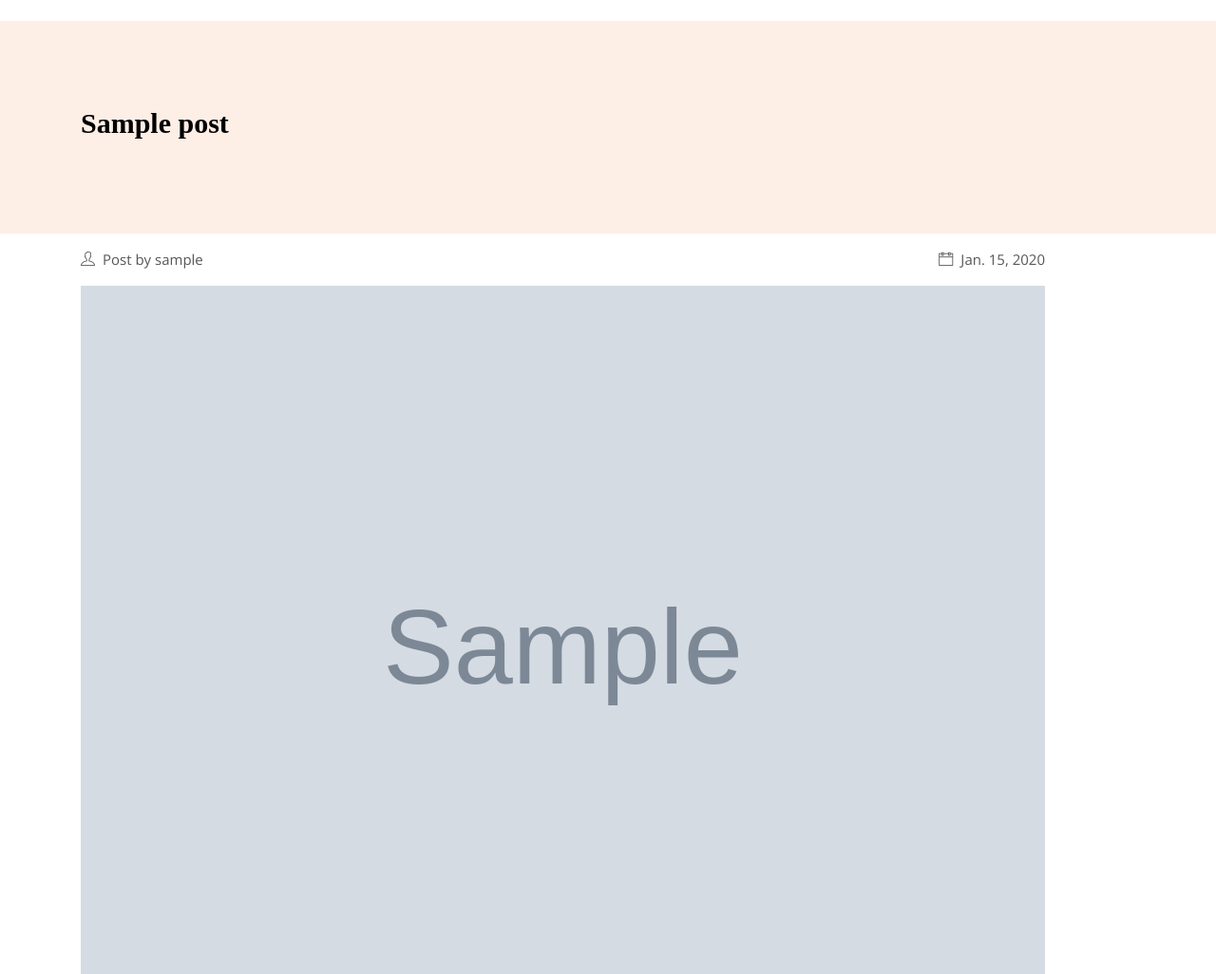
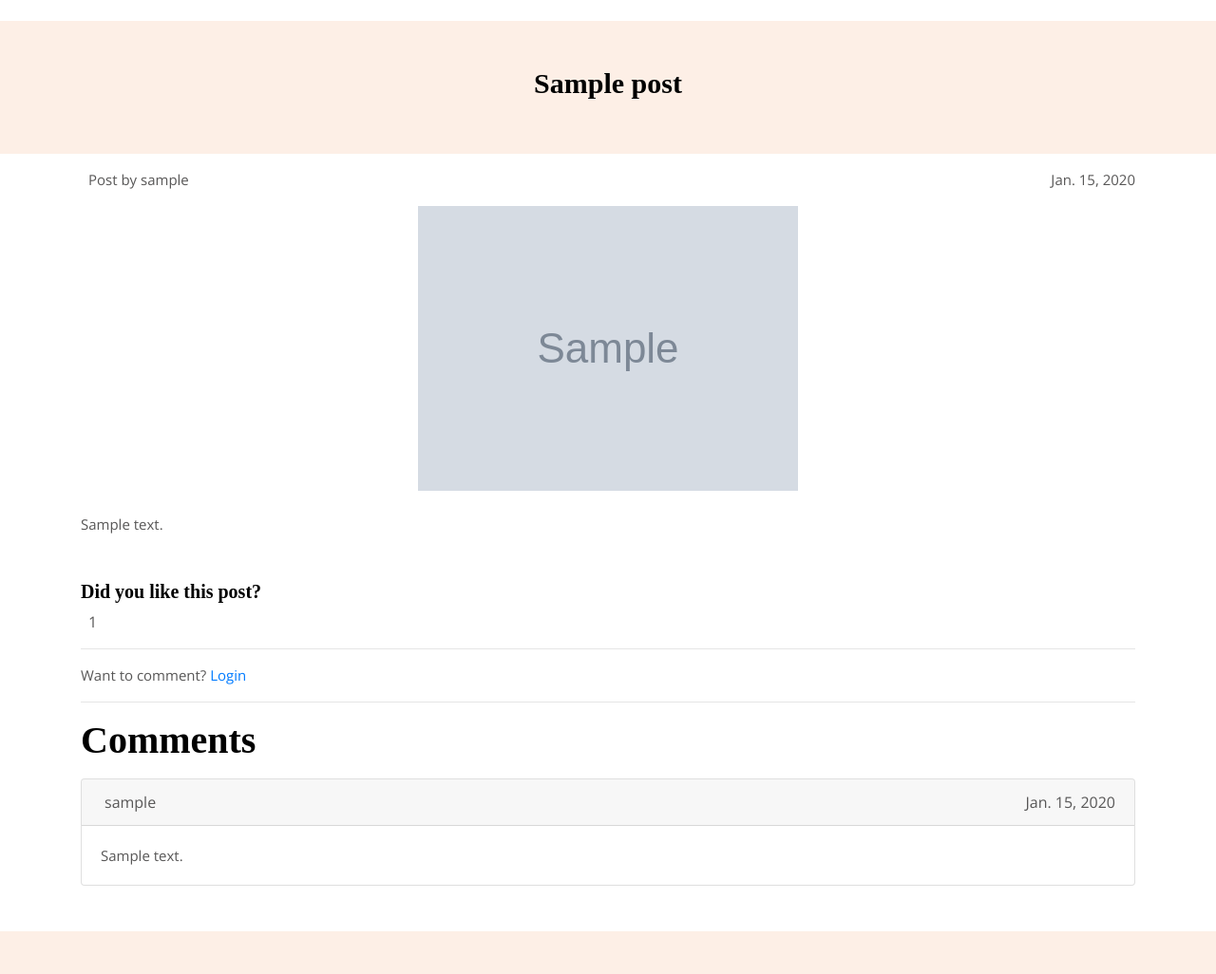
Before and after one commit to Gustavo-F/blog-django-girls, a Django app: a page that uses templates/base.html in a window 1280 px wide. Shown: the part 324-1350 px from the top of the page at 95% size. Run offline with Django 3.2, Linux system fonts and the light colour scheme; tables that the repository leaves empty hold one stand-in row (values such as "Sample post"); grey boxes marked "Sample" are stand-in pictures; some libraries are stand-ins or nearby versions; some web fonts are replaced.

Commit message:
added fontawesome and model to remove comment

```diff
--- a/blog/templates/blog/categories.html
+++ b/blog/templates/blog/categories.html
@@ -27,7 +27,7 @@
                                 class="btn-sm btn-danger" type="button"
                                 onclick="openRemoveModal({{ category.pk }}, '{{ category.name }}')"
                             >
-                                <i class="ti-trash"></i>
+                                <i class="fa-solid fa-trash"></i>
                             </button>
                         </td>
                         <td>
@@ -35,7 +35,7 @@
                                  class="btn-sm btn-warning" type="button"
                                 onclick="openEditModal({{ category.pk }}, '{{ category.name }}')"
                             >
-                                <i class="ti-pencil"></i>
+                                <i class="fa-solid fa-pen-to-square"></i>
                             </button>
                         </td>
                     </tr>
--- a/blog/templates/blog/post_details.html
+++ b/blog/templates/blog/post_details.html
@@ -5,10 +5,10 @@
 
 {% block content %}
     <!-- page-title -->
-    <section class="section bg-secondary">
+    <section class="section bg-secondary py-5">
         <div class="container">
             <div class="row">
-                <div class="col-lg-12">
+                <div class="col-lg-12 text-center">
                     <h4>{{ post.title }}</h4>
                 </div>
             </div>
@@ -17,17 +17,25 @@
     <!-- /page-title -->
 
     <div class="container">
-
         <!-- Text -->
         <div class="row">
-            <div class="col-lg-11">
+            <div class="col-lg-12">
                 <ul class="list-inline d-flex justify-content-between py-3">
-                    <li class="list-inline-item"><i class="ti-user mr-2"></i>Post by {{ post.author }}</li>
-                    <li class="list-inline-item"><i class="ti-calendar mr-2"></i>{{ post.published_date | naturalday }}</li>
+                    <li class="list-inline-item"><i class="fa-solid fa-user mr-2"></i>Post by {{ post.author }}</li>
+                    <li class="list-inline-item"><i class="fa-solid fa-calendar mr-2"></i>{{ post.published_date | naturalday }}</li>
                 </ul>
 
                 {% if post.thumbnail %}
-                    <img src="{{ post.thumbnail.url }}" alt="{{ post.title }}" class="w-100 img-fluid mb-4">
+                    <div class="row">
+                        <div class="col-lg-12 text-center">
+                            <img
+                                src="{{ post.thumbnail.url }}"
+                                alt="{{ post.title }}"
+                                class="w-auto img-fluid mb-4"
+                                style="max-height: 400px;"
+                            >
+                        </div>
+                    </div>
                 {% endif %}
 
                 <div class="content">
@@ -36,65 +44,33 @@
             </div>
         </div>
 
-        <!-- Like -->
-        <div class="d-block mt-5">
-            <h5 class="text-end">Did you like this post?</h5>
-
-            {% if user_approval %}
-
-                {% if user_approval.is_approved %}
-                    <div class="row">
-                        <div class="col-1">
-                            <a class="btn btn-secondary" type="button" href="{% url 'blog:like_post' pk=post.pk like_bool=True %}">
-                                <i class="ti-thumb-up">Like</i>
-                            </a>
-                        </div>
-                        <div class="col-1">
-                            <a class="btn" type="button" href="{% url 'blog:dislike_post' pk=post.pk like_bool=False %}">
-                                <i class="ti-thumb-down">Dislike</i>
-                            </a>
-                        </div>
-                    </div>
-                {% else %}
-                    <div class="row">
-                        <div class="col-1">
-                            <a class="btn" type="button" href="{% url 'blog:like_post' pk=post.pk like_bool=True %}">
-                                <i class="ti-thumb-up">Like</i>
-                            </a>
-                        </div>
-                        <div class="col-1">
-                            <a class="btn  btn-secondary"type="button" href="{% url 'blog:dislike_post' pk=post.pk like_bool=False %}">
-                                <i class="ti-thumb-down">Dislike</i>
-                            </a>
-                        </div>
-                    </div>
-                {% endif %}
-
-            {% else %}
-                <div class="row">
-                    <div class="col-1">
-                        <a class="btn" type="button" href="{% url 'blog:like_post' pk=post.pk like_bool=True %}">
-                            <i class="ti-thumb-up">Like</i>
-                        </a>
-                    </div>
-                    <div class="col-1">
-                        <a class="btn" type="button" href="{% url 'blog:dislike_post' pk=post.pk like_bool=False %}">
-                            <i class="ti-thumb-down">Dislike</i>
-                        </a>
-                    </div>
+        <!-- Likes & Dislikes -->
+        <div class="row mt-5 col-lg-12">
+            <div class="row col-lg-12">
+                <h5>Did you like this post?</h5>
+            </div>
+            <div class="row col-lg-12" style="gap: 16px;">
+                <div class="justify-content-between text-center">
+                    <a href="{% url 'blog:like_post' pk=post.pk like_bool=True %}">
+                        <i class="fa-solid fa-thumbs-up fa-2x
+                            {% if user_approval and user_approval.is_approved %} text-primary {% else %} text-secondary {% endif %}"
+                        ></i>
+                    </a>
+                    {% if positive_approvals %}
+                        <span class="ml-2">{{ positive_approvals }}</span>
+                    {% endif %}
                 </div>
-            {% endif %}
-
-            {% if positive_approvals or negative_approvals %}
-                <div class="row">
-                    <div class="col-1">
-                        <span class="align-items-center">{{ positive_approvals }}%</span>
-                    </div>
-                    <div class="col-1">
-                        <span class="align-items-center">{{ negative_approvals }}%</span>
-                    </div>
+                <div class="justify-content-between text-center">
+                    <a href="{% url 'blog:dislike_post' pk=post.pk like_bool=False %}">
+                        <i class="fa-solid fa-thumbs-down fa-2x
+                            {% if user_approval and not user_approval.is_approved %} text-primary {% else %} text-secondary {% endif %}"
+                        ></i>
+                    </a>
+                    {% if negative_approvals %}
+                        <span class="ml-2">{{ negative_approvals }}</span>
+                    {% endif %}
                 </div>
-            {% endif %}
+            </div>
         </div>
 
         <!-- Comments -->
@@ -118,16 +94,21 @@
         {% for comment in comments %}
             <div class="card mt-3">
                 <div class="card-header d-flex justify-content-between">
+                    <div class="align-items-center">
+                        <i class="fa-solid fa-user mr-1"></i>
+                        <span>{{ comment.author.username }}</span>
+                    </div>
                     <span class="align-items-center">
-                        <i class="ti-user"> {{ comment.author.username }} </i>
-                    </span>
-                    <span class="align-items-center">
-                        <i class="ti-calendar"> {{ comment.comment_date | naturalday }} </i>
+                        <i class="fa-solid fa-calendar mr-1"></i>
+                        <span>{{ comment.comment_date | naturalday }}</span>
 
                         {% if request.user.is_staff %}
-                            <a href="{% url 'blog:remove_comment' comment.pk %}" class="btn" style="color: red;">
-                                <i class="ti-trash"></i>
-                            </a>
+                            <button
+                                class="btn-sm btn-danger ml-2" type="button"
+                                onclick="openRemoveCommentModal({{ comment.id }}, '{{ comment.author.username }}')"
+                            >
+                                <i class="fa-solid fa-trash"></i>
+                            </button>
                         {% endif %}
                     </span>
                 </div>
@@ -137,4 +118,33 @@
             </div>
         {% endfor %}
     </div>
+
+    <!-- Remove Comment Modal -->
+    <div id="removeCommentModal" class="modal" tabindex="-1" role="dialog">
+        <div class="modal-dialog" role="document">
+            <div class="modal-content">
+                <div class="modal-header">
+                    <h5 class="modal-title">Remove Comment</h5>
+                    <button type="button" class="close" data-dismiss="modal" aria-label="Close">
+                        <span aria-hidden="true">&times;</span>
+                    </button>
+                </div>
+                <div class="modal-body">
+                    <div class="row">
+                        <div id="removeText" class="col-lg-12">
+                            Confirm remove?
+                        </div>
+                    </div>
+                </div>
+                <div class="modal-footer">
+                    <a id="confirmRemoveButton" class="btn btn-primary" href="">Yes</a>
+                    <button type="button" class="btn btn-secondary" data-dismiss="modal">No</button>
+                </div>
+            </div>
+        </div>
+    </div>
 {% endblock content %}
+
+{% block scripts %}
+    <script src="{% static 'js/post.js' %}"></script>
+{% endblock scripts %}
--- a/blog/urls.py
+++ b/blog/urls.py
@@ -9,7 +9,7 @@
     path('posts/write/', view=views.WritePost.as_view(), name='write_post'),
     path('posts/like/<pk>/<like_bool>', view=views.like_post, name='like_post'),
     path('posts/dislike/<pk>/<like_bool>', view=views.dislike_post, name='dislike_post'),
-    path('posts/comments/remove/<pk>', view=views.remove_comment, name='remove_comment'),
+    path('posts/comments/<pk>', view=views.remove_comment, name='remove_comment'),
 
     path('categories/', view=views.ManageCategories.as_view(), name='categories'),
     path('categories/<string>', view=views.ListPerCategory.as_view(), name='list_per_category'),
--- a/blog/views.py
+++ b/blog/views.py
@@ -37,32 +37,25 @@
 
 
 class PostDetails(View):
-    # TODO: Corrigir exibição de porcentagem de likes e dislikes
     template_name = 'blog/post_details.html'
 
     def setup(self, *args, **kwargs):
         super().setup(*args, **kwargs)
 
-        self.post_object = get_object_or_404(
-            models.Post, slug=self.kwargs.get('slug'))
-
+        self.post_object = get_object_or_404(models.Post, slug=self.kwargs.get('slug'))
         comments = models.Comment.objects.filter(post=self.post_object)
+        approvals = models.Aproval.objects.filter(post=self.post_object)
 
         user_approval = None
-        positive_approvals = None
-        negative_approvals = None
-
-        if self.request.user.is_authenticated:
-            user_approval = models.Aproval.objects.filter(
-                user=self.request.user, post=self.post_object).first()
-
-        approvals = models.Aproval.objects.filter(post=self.post_object)
+        positive_approvals = 0
+        negative_approvals = 0
 
         if approvals:
-            positive_approvals = (
-                len(approvals.filter(is_approved=True)) / len(approvals)) * 100
-            negative_approvals = (
-                len(approvals.filter(is_approved=False)) / len(approvals)) * 100
+            if self.request.user.is_authenticated:
+                user_approval = approvals.filter(user=self.request.user).first()
+
+            positive_approvals = approvals.filter(is_approved=True).count()
+            negative_approvals = approvals.filter(is_approved=False).count()
 
         context = {
             'post': self.post_object,
@@ -74,9 +67,7 @@
         }
 
         self.comment_form = context['comment_form']
-
-        self.render_template = render(
-            self.request, self.template_name, context)
+        self.render_template = render(self.request, self.template_name, context)
 
     def get(self, *args, **kwargs):
         return self.render_template
@@ -92,7 +83,6 @@
         )
 
         comment.save()
-
         return redirect('blog:post_details', slug=self.post_object.slug)
 
 
--- a/mysite/settings.py
+++ b/mysite/settings.py
@@ -39,6 +39,7 @@
     'crispy_forms',
     'multiselectfield',
     'django_summernote',
+    'fontawesomefree',
 ]
 
 MIDDLEWARE = [
--- a/requirements.txt
+++ b/requirements.txt
@@ -4,3 +4,4 @@
 django-summernote==0.8.20.0
 django-crispy-forms==1.14.0
 django-multiselectfield==0.1.12
+fontawesomefree==6.1.1
--- a/templates/base.html
+++ b/templates/base.html
@@ -5,6 +5,12 @@
     <head>
         {% include 'partial/_head.html' %}
         <title>Blog</title>
+
+        <style>
+            span {
+                font-size: 1rem;
+            }
+        </style>
     </head>
     <body class="d-flex flex-column h-100">
         <!-- Nav -->
--- a/templates/partial/_head.html
+++ b/templates/partial/_head.html
@@ -22,3 +22,6 @@
 
 <!-- SelectPicker -->
 <link rel="stylesheet" href="https://cdnjs.cloudflare.com/ajax/libs/bootstrap-select/1.13.1/css/bootstrap-select.css" />
+
+<!-- FontAwesome Icons -->
+<link href="{% static 'fontawesomefree/css/all.min.css' %}" rel="stylesheet" type="text/css">
--- a/templates/static/js/post.js
+++ b/templates/static/js/post.js
@@ -11,3 +11,12 @@
 
     $('#removeCategoryModal').modal();
 }
+
+function openRemoveCommentModal(commentId, commentAuthorUsername) {
+    document.getElementById('confirmRemoveButton').setAttribute('href', `/posts/comments/${commentId}`);
+    document.getElementById('removeText').innerText = (`
+        Do you really want to remove the comment made by ${commentAuthorUsername}?
+    `);
+
+    $('#removeCommentModal').modal();
+}
```
Also changed, not shown: blog/models.py (+8 -10 lines).
